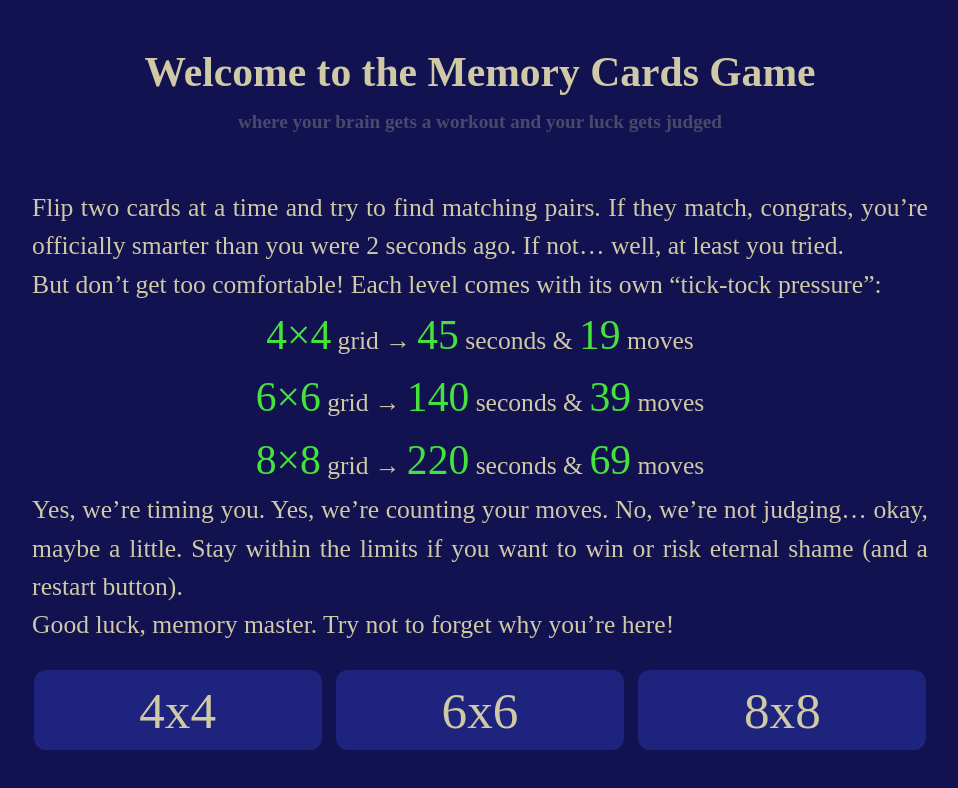
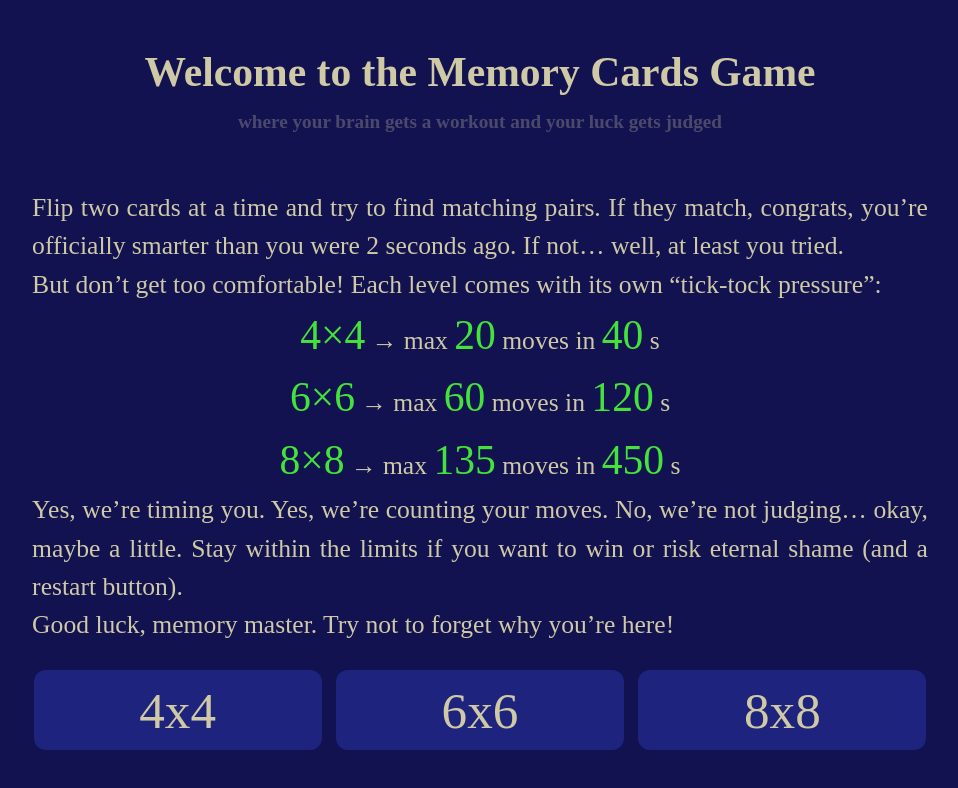
Before and after one commit to irismorar/TS-memory-cards-game, a React (Vite) app: page / in a window 1280 px wide. Shown: the top 788 px of the page, without its empty margins (160-1118 px from the left). Built offline with nearby package versions, Linux system fonts and the light colour scheme; a web font is replaced by a local one.

Commit message:
fix last layout details

```diff
--- a/src/App.css
+++ b/src/App.css
@@ -33,8 +33,7 @@
   --radius-sm: clamp(0.6rem, 0.4rem + 0.7vmin, 1rem);
 }
 
-html,
-body {
+html {
   min-height: 100%;
 }
 
@@ -91,11 +90,16 @@ h1 {
   text-align: center;
 }
 
+.mobile_break {
+  display: none;
+}
+
 h3 {
   margin: 0 0 var(--space-4) 0;
   font-size: var(--text-sm);
   opacity: 0.3;
   line-height: 1.2;
+  text-align: center;
 }
 
 p {
@@ -431,7 +435,11 @@ span {
 }
 
 
-@media (max-width: 768px) {
+@media (max-width: 760px) {
+  .mobile_break {
+    display: block;
+  }
+
   .game_container.grid_4x4 {
     width: min(92vw, 500px);
     gap: 10px;
@@ -444,6 +452,6 @@ span {
 
   .game_container.grid_8x8 {
     width: min(96vw, 620px);
-    gap: 6px;
+    gap: 3px;
   }
 }
--- a/src/App.tsx
+++ b/src/App.tsx
@@ -27,7 +27,10 @@ export default function App() {
       {page === "tutorial" && (
         <section className="tutorial_container">
           <section className="tutorial_text">
-            <h1>Welcome to the Memory Cards Game</h1>
+            <h1>
+              Welcome to the
+              <br className="mobile_break" /> Memory Cards Game
+            </h1>
             <h3>where your brain gets a workout and your luck gets judged</h3>
             <section>
               <p>
@@ -41,16 +44,16 @@ export default function App() {
               </p>
               <div>
                 <p>
-                  <span>4×4</span> grid → <span>45</span> seconds &{" "}
-                  <span>19</span> moves
+                  <span>4×4</span> → max <span>20</span> moves in{" "}
+                  <span>40</span> s
                 </p>
                 <p>
-                  <span>6×6</span> grid → <span>140</span> seconds &{" "}
-                  <span>39</span> moves
+                  <span>6×6</span> → max <span>60</span> moves in{" "}
+                  <span>120</span> s
                 </p>
                 <p>
-                  <span>8×8</span> grid → <span>220</span> seconds &{" "}
-                  <span>69</span> moves
+                  <span>8×8</span> → max <span>135</span> moves in{" "}
+                  <span>450</span> s
                 </p>
               </div>
               <p>
--- a/src/useCardsLogic.ts
+++ b/src/useCardsLogic.ts
@@ -65,13 +65,13 @@ const CARD_SYMBOLS_8x8: string[] = [
   "S",
 ];
 
-const MAX_PLAYER_MOVES_4x4 = 19;
-const MAX_PLAYER_MOVES_6x6 = 39;
-const MAX_PLAYER_MOVES_8x8 = 69;
+const MAX_PLAYER_MOVES_4x4 = 20;
+const MAX_PLAYER_MOVES_6x6 = 60;
+const MAX_PLAYER_MOVES_8x8 = 135;
 
-const TOTAL_SECONDS_4x4 = 9995;
-const TOTAL_SECONDS_6x6 = 140;
-const TOTAL_SECONDS_8x8 = 220;
+const TOTAL_SECONDS_4x4 = 40;
+const TOTAL_SECONDS_6x6 = 120;
+const TOTAL_SECONDS_8x8 = 450;
 
 const shuffleCards = (cardSymbols: string[]) => {
   const shuffleCardsValue = [...cardSymbols.concat(cardSymbols)];
```
